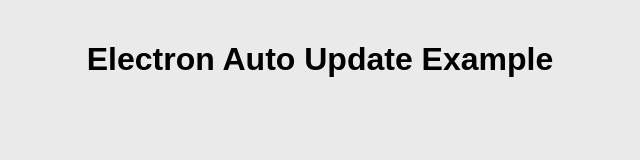
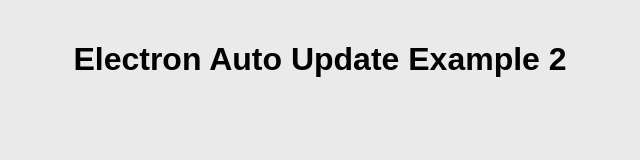
Before and after one commit to thomasjoin2020/electron, an Electron app: page index.html in a window 800 px wide. Shown: the whole page, without its empty margins (80-720 px from the left). Drawn offline with Linux system fonts and the light colour scheme; no server answers.

Commit message:
Version 1.0.1 update

```diff
--- a/index.html
+++ b/index.html
@@ -26,7 +26,7 @@
   </style>
 </head>
 <body>
-  <h1>Electron Auto Update Example</h1>
+  <h1>Electron Auto Update Example 2</h1>
   <p id="version"></p>
   <div id="notification" class="hidden">
     <p id="message"></p>
```
Also changed, not shown: package.json (+3 -6 lines).
